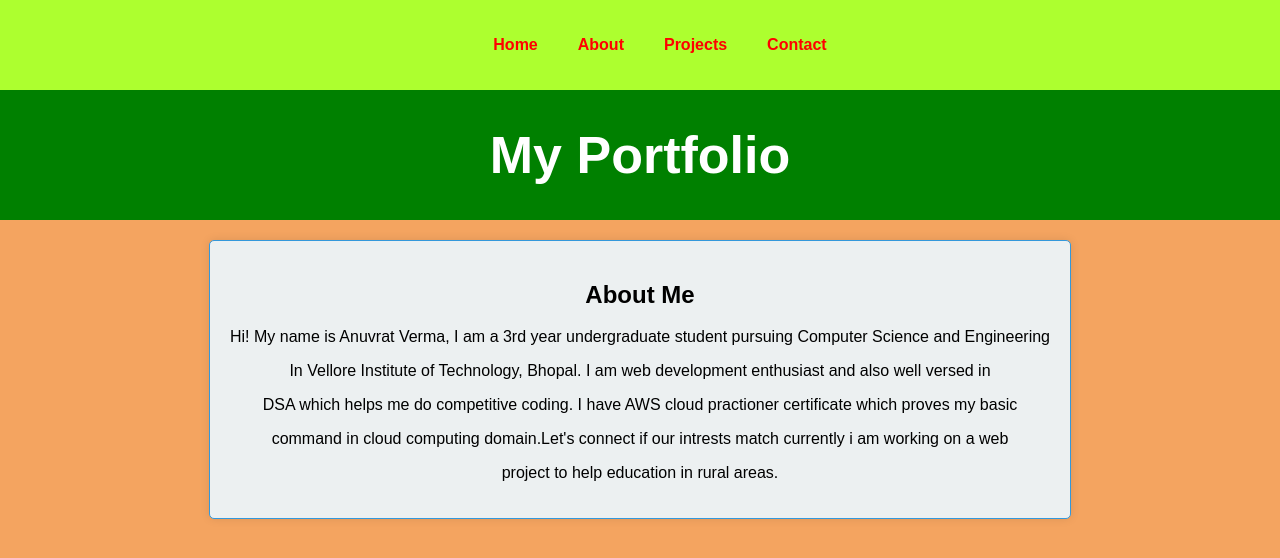
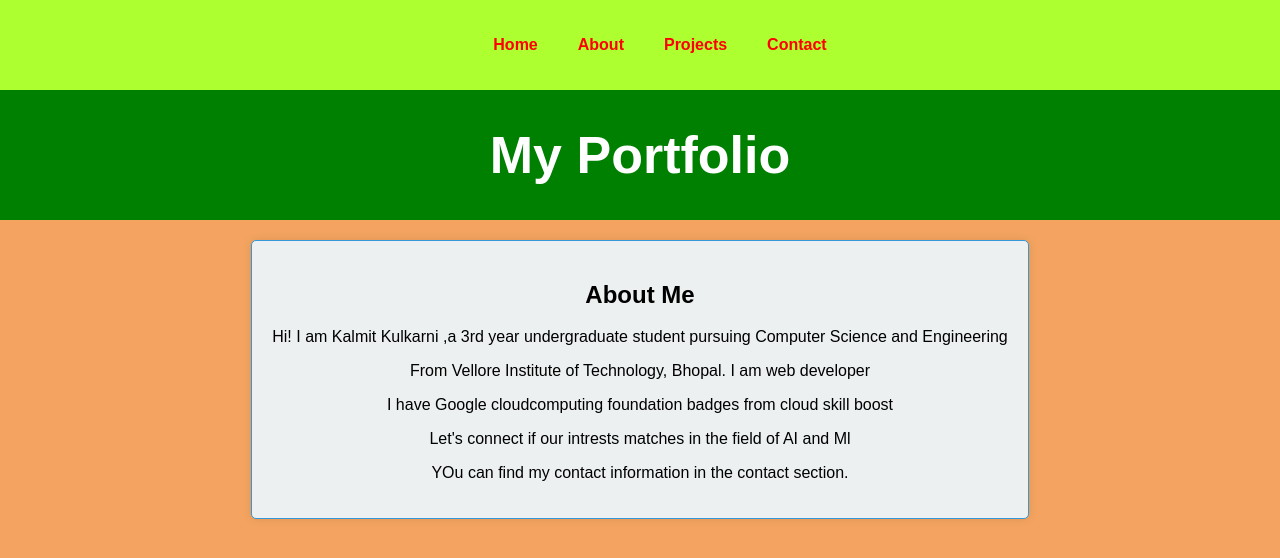
Before and after one commit to TechKnight10/PortFolio-reactjs, a React (Create React App) app: page / in a window 1280 px wide. Both pictures are taken after a click on the item "About". Shown: the top 558 px of the page. Built offline with nearby package versions, Linux system fonts and the light colour scheme.

Commit message:
Update About.js

```diff
--- a/src/About.js
+++ b/src/About.js
@@ -4,11 +4,11 @@
   return (
     <div className="section">
       <h2>About Me</h2>
-      <p>Hi! My name is Anuvrat Verma, I am a 3rd year undergraduate student pursuing Computer Science and Engineering</p>
-      <p>In Vellore Institute of Technology, Bhopal. I am web development enthusiast and also well versed in</p>
-      <p>DSA which helps me do competitive coding. I have AWS cloud practioner certificate which proves my basic</p>
-      <p>command in cloud computing domain.Let's connect if our intrests match currently i am working on a web</p>
-      <p>project to help education in rural areas.</p>
+      <p>Hi! I am Kalmit Kulkarni ,a 3rd year undergraduate student pursuing Computer Science and Engineering</p>
+      <p>From Vellore Institute of Technology, Bhopal. I am web developer</p>
+      <p>I have Google cloudcomputing foundation badges from cloud skill boost</p>
+      <p>Let's connect if our intrests matches in the field of AI and Ml</p>
+      <p>YOu can find my contact information in the contact section.</p>
     </div>
   );
 };
```
